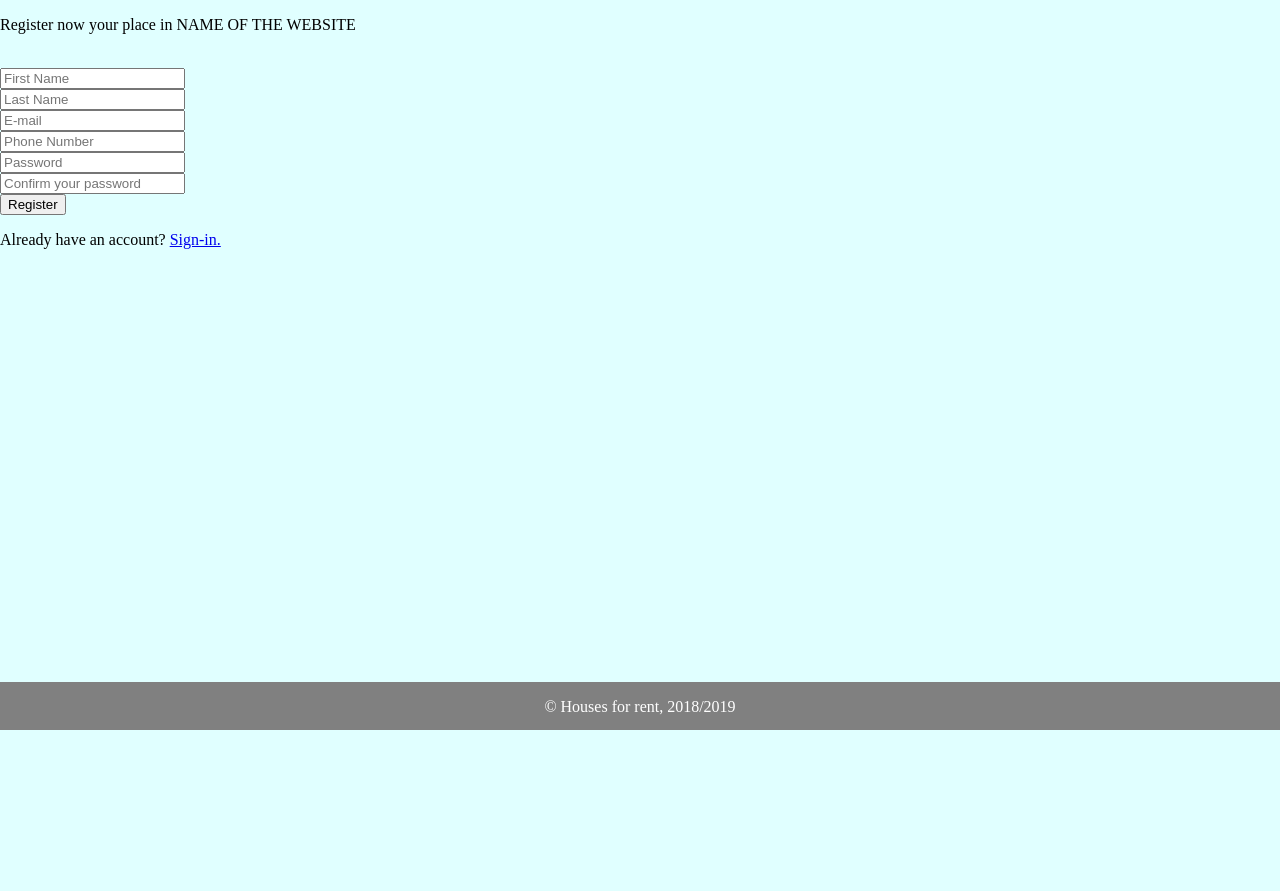
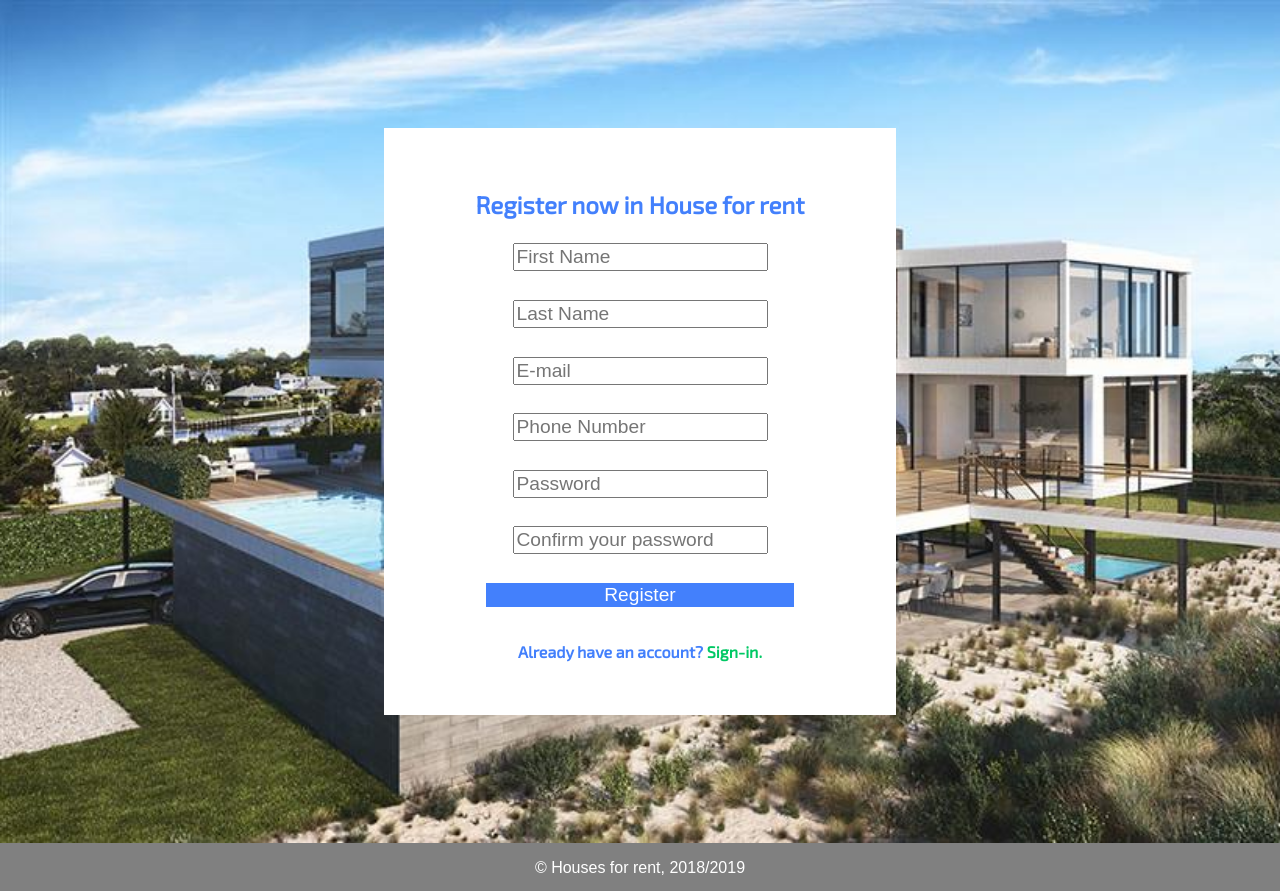
Before and after one commit to toamig/LTW-Project, a PHP site: page /pages/register.php in a window 1280 px wide. Shown: the part 70-961 px from the top of the page. Before the commit the page ends 800 px from the top, so only its background shows below. Run offline with PHP 8.4, Linux system fonts and the light colour scheme.

Commit message:
register and login style

```diff
--- a/css/style.css
+++ b/css/style.css
@@ -12,6 +12,53 @@ body {display: flex; flex-direction: column; margin: 0; padding: 0; min-height:
 
 
 /* --- PAGE CONTAINER --- */
+
+nav#content{
+	font-family: 'Exo 2';
+	background-image: url(../images/background3.jpg);
+	background-position: 0% 0%;background-repeat: no-repeat; background-size: cover;
+
+}
+nav#content a{
+	text-decoration: none;
+}
+
+nav#content form{
+	margin: 10vw auto;
+	width: 40vw;
+	background-color: rgb(255,255,255);
+	/*font-family: sans-serif;*/
+	padding-top: 3vw;
+	padding-bottom: 3vw;
+}
+
+nav#content form input{
+	display: block;
+	font-size: 1.2em;
+	margin: 0.5em auto 0 auto;
+}
+
+#submit{
+	width: 60%;
+	background-color: rgb(67, 128, 252);
+	color: white;
+	border: none;
+}
+
+nav#content form p{
+	text-align: center;
+	color: rgb(67, 128, 252);
+	font-weight: bold;
+}
+
+nav#content form p>a{
+	text-decoration: none;
+	color: rgb(0, 200, 100);
+}
+
+nav#content>form>p:first-child{
+	font-size: 1.5em;
+}
 
 
 /* --- HEADER --- */
@@ -48,6 +95,6 @@ body header {display: grid; grid-template-columns: auto auto; background-color:
 
 /* --- FOOTER --- */
 
-footer {height: 3em; width: 100%; background-color: gray; padding: 1em; bottom: 0; position: absolute; box-sizing: border-box;}
+footer {height: 3em; width: 100%; font-family:sans-serif; background-color: gray; padding: 1em; bottom: 0; position: relative; box-sizing: border-box;}
 
 footer p {list-style: none; text-align: center; color: white; margin: auto;}
--- a/pages/register.php
+++ b/pages/register.php
@@ -3,10 +3,10 @@
     drawHeader();
 ?>
 
-        <nav id="register">
-            <p>Register now your place in NAME OF THE WEBSITE</p><br>
+        <nav id="content">
+
             <form action="register.php" method="post" id="register_form">
-                <!-- <span>First Name:</span><br> -->
+                <p>Register now in House for rent</p>
                 <input type="text" name="firstname" id="firstname" required="true" placeholder="First Name"><br>
                 <!-- <span>Last Name:</span><br> -->
                 <input type="text" name="lastname" id="lastname" required="true" placeholder="Last Name"><br>
@@ -18,10 +18,11 @@
                 <input type="password" name="password" id="password" required="true" placeholder="Password"><br>
                 <!-- <span>Confirm Password:</span><br> -->
                 <input type="password" name="password" id="confirm" required="true" placeholder="Confirm your password"><br>
-                <input type="submit" name="submit" value="Register" id="submit_register"><br>
+                <input type="submit" name="submit" value="Register" id="submit"><br>
+                <p>Already have an account? <a href="login.php">Sign-in.</a></p>
             </form>
 
-            <p>Already have an account? <a href="login.php">Sign-in.</a></p>
+
         </nav>
 
 <?php
```
Also changed, not shown: pages/login.php (+4 -3 lines).
